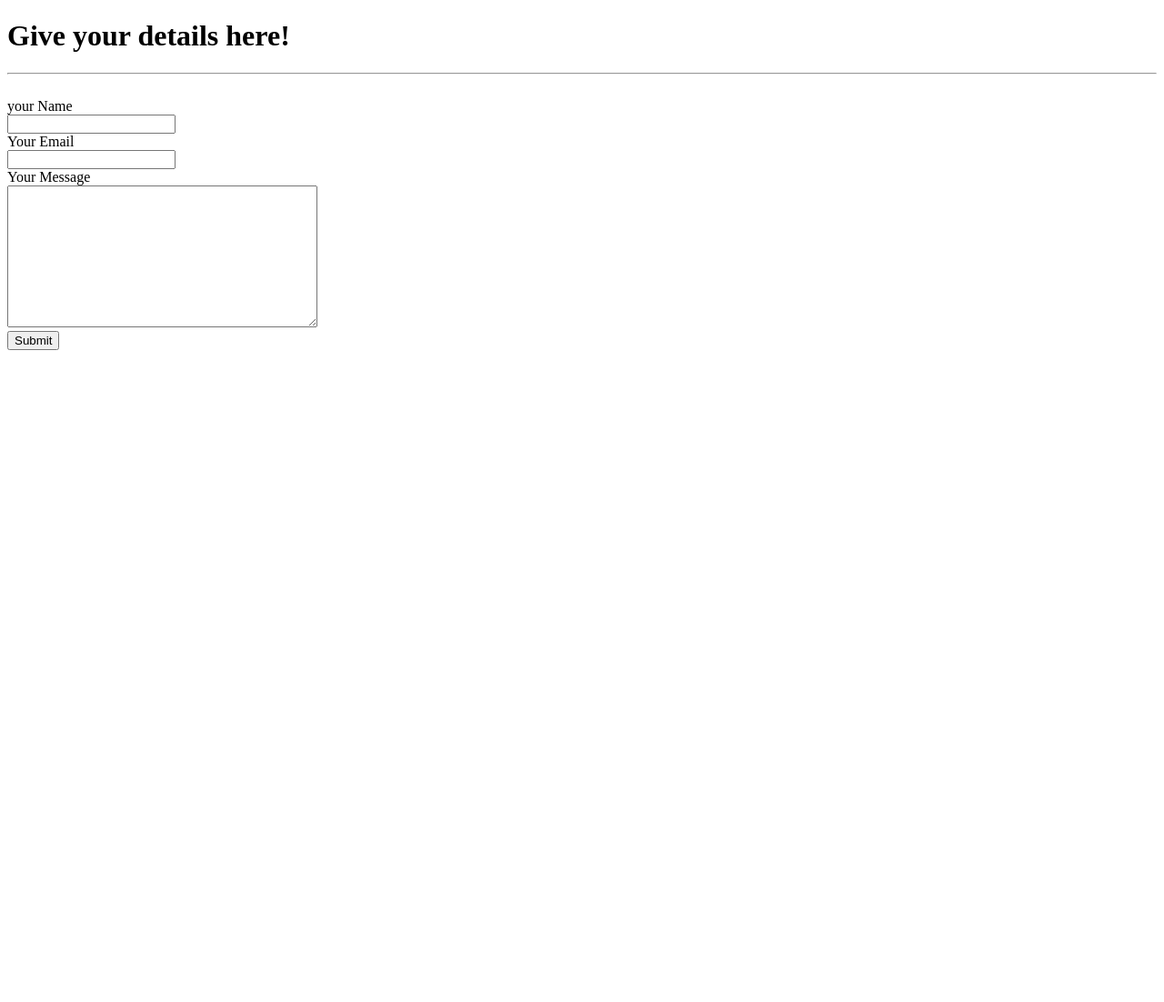
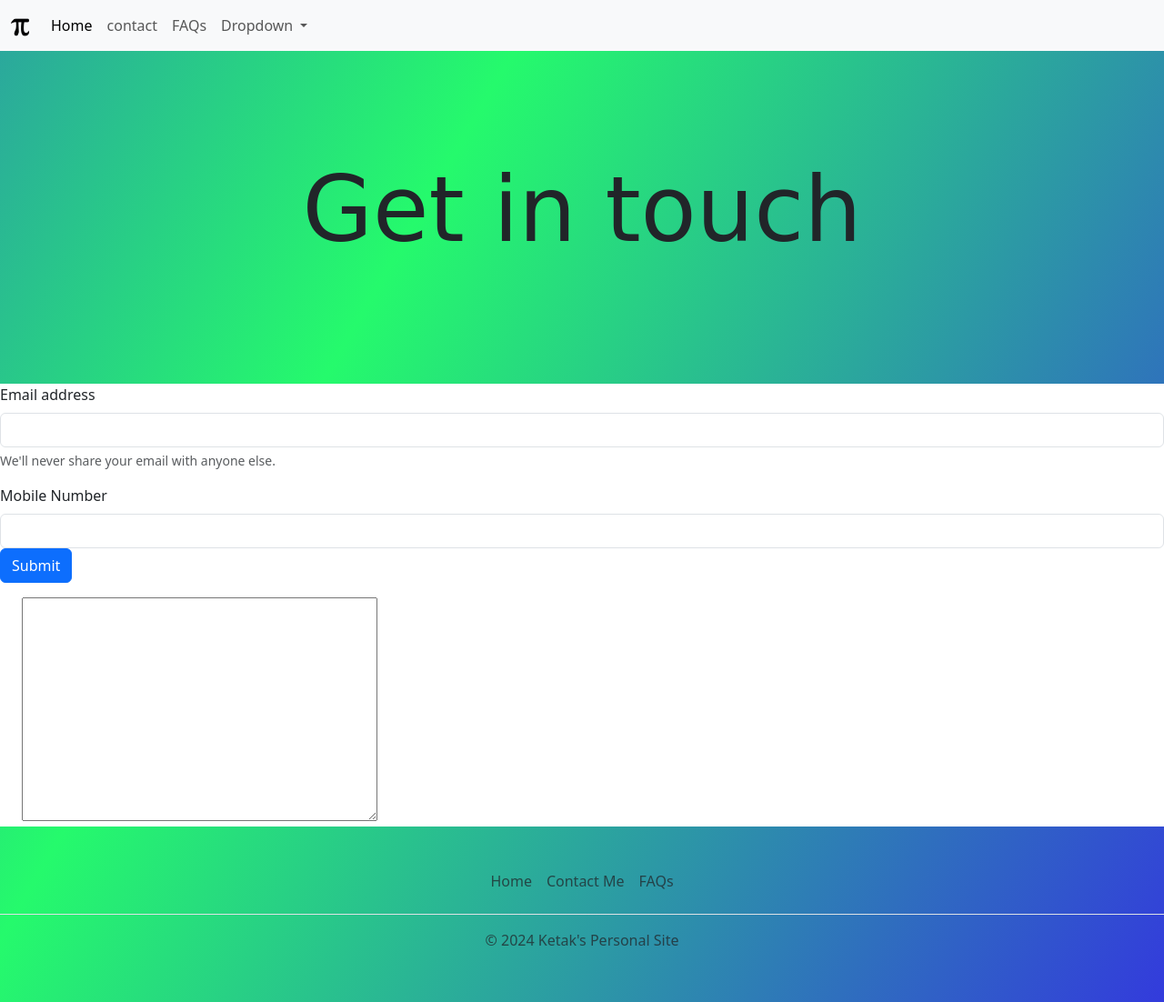
Before and after one commit to Ketak-Nair/ketakpersonalsite, a plain HTML site: page contacts.html in a window 1280 px wide. Shown: the whole page at 91% size. Before the commit the page ends 800 px from the top, so only its background shows below. Drawn offline with nearby package versions, Linux system fonts and the light colour scheme; a web font is replaced by a local one.

Commit message:
Update contacts.html

```diff
--- a/contacts.html
+++ b/contacts.html
@@ -1,21 +1,93 @@
 <!DOCTYPE html>
-<html>
-  <head>
-    <meta charset="utf-8">
-    <title>ketak's contact</title>
-  </head>
-  <body>
-    <h1>Give your details here!</h1>
-    <p><em></em></p>
-    <hr>
-    <form class="" action="mailto:ketaknair08@gmail.com" method="post" enctype="text/plain"><br>
-      <label>your Name</label><br>
-      <input type="text" name="yourName" value=""><br>
-      <label>Your Email</label><br>
-      <input type="email" name="yourEmail" value=""><br>
-      <label>Your Message</label><br>
-      <textarea name="name" rows="10" cols="40"></textarea><br>
-      <input type="submit" name=""><br>
-    </form>
-  </body>
+<html lang="en">
+<head>
+  <meta charset="UTF-8">
+  <meta name="viewport" content="width=device-width, initial-scale=1.0">
+  <title>Get in touch</title>
+  <link rel="icon" href="pi.png">
+  <link href="https://cdn.jsdelivr.net/npm/bootstrap@5.3.3/dist/css/bootstrap.min.css" rel="stylesheet" integrity="sha384-QWTKZyjpPEjISv5WaRU9OFeRpok6YctnYmDr5pNlyT2bRjXh0JMhjY6hW+ALEwIH" crossorigin="anonymous">
+  <link rel="preconnect" href="https://fonts.googleapis.com">
+  <link rel="preconnect" href="https://fonts.gstatic.com" crossorigin>
+  <link href="https://fonts.googleapis.com/css2?family=Cedarville+Cursive&display=swap" rel="stylesheet">
+  <link rel="stylesheet" href="style.css">
+</head>
+<body>
+  <nav class="navbar navbar-expand-lg bg-body-tertiary">
+    <div class="container-fluid">
+      <a class="navbar-brand" href="#"><img width="20px" src="pi.png" alt=""></a>
+      <button class="navbar-toggler" type="button" data-bs-toggle="collapse" data-bs-target="#navbarSupportedContent" aria-controls="navbarSupportedContent" aria-expanded="false" aria-label="Toggle navigation">
+        <span class="navbar-toggler-icon"></span>
+      </button>
+      <div class="collapse navbar-collapse" id="navbarSupportedContent">
+        <ul class="navbar-nav me-auto mb-2 mb-lg-0">
+          <li class="nav-item">
+            <a class="nav-link active" aria-current="page" href="#">Home</a>
+          </li>
+          <li class="nav-item">
+            <a class="nav-link" href="contacts.html">contact</a>
+          </li>
+          <li class="nav-item">
+            <a class="nav-link" href="contacts.html">FAQs</a>
+          </li>
+          <li class="nav-item dropdown">
+            <a class="nav-link dropdown-toggle" href="#" role="button" data-bs-toggle="dropdown" aria-expanded="false">
+              Dropdown
+            </a>
+            <ul class="dropdown-menu">
+              <li><a class="dropdown-item" href="#">Home</a></li>
+              <li><a class="dropdown-item" href="guessing game.html">Guessing Game</a></li>
+              <li><a class="dropdown-item" href="guessing game 2.html">Guessing Game-2</a></li>
+              <li><a class="dropdown-item" href="draw.html">Draw Circle</a></li>
+              <li><a class="dropdown-item" href="bouncy balls.html">Bouncy Ball Site</a></li>
+              <li><a class="dropdown-item" href="Ketak's calculator.html">Ketak's Calculator</a></li>
+              <li><a class="dropdown-item" href="funny story maker.html">Funny Story Maker</a></li>
+              <li><a class="dropdown-item" href="calculator.html">Savings Calculator</a></li>
+              <li><a class="dropdown-item" href="science project.html">Science Project X</a></li>
+            </ul>
+          </li>
+        </ul>
+      </div>
+    </div>
+  </nav>
+  <div class="container profile-info">
+    <div class="row">
+      <div class="col-12 info"><p id="contact">Get in touch</p></div>
+    </div>
+  </div>
+<div class="mid">
+  <form>
+    <div class="form-container">
+      <div>
+        <div class="mb-3">
+          <label for="exampleInputEmail1" class="form-label">Email address</label>
+          <input type="email" class="form-control" id="exampleInputEmail1" aria-describedby="emailHelp">
+          <div id="emailHelp" class="form-text">We'll never share your email with anyone else.</div>
+        </div>
+        <div class="mb-3">
+          <label for="" class="form-label">Mobile Number</label>
+          <input type="tel" class="form-control" id="exampleInputPassword1">
+          <button type="submit" class="btn btn-primary">Submit</button>
+        </div>
+      </div>
+      <div>
+        <div class="mb-3 form-check">
+          <textarea name="name" rows="10" cols="40"></textarea>
+
+        </div>
+    </div>
+  </form>
+  </div>
+</div>
+<div>
+  <footer class="py-3 my-4">
+<ul class="nav justify-content-center border-bottom pb-3 mb-3">
+  <li class="nav-item"><a href="#" class="nav-link px-2 text-muted">Home</a></li>
+  <li class="nav-item"><a href="contacts.html" class="nav-link px-2 text-muted">Contact Me</a></li>
+  <li class="nav-item"><a href="contacts.html" class="nav-link px-2 text-muted">FAQs</a></li>
+</ul>
+<p class="text-center text-muted">© 2024 Ketak's Personal Site</p>
+</footer>
+</div>
+  <script src="https://cdn.jsdelivr.net/npm/bootstrap@5.3.3/dist/js/bootstrap.bundle.min.js" integrity="sha384-YvpcrYf0tY3lHB60NNkmXc5s9fDVZLESaAA55NDzOxhy9GkcIdslK1eN7N6jIeHz" crossorigin="anonymous"></script>
+</body>
 </html>
```
